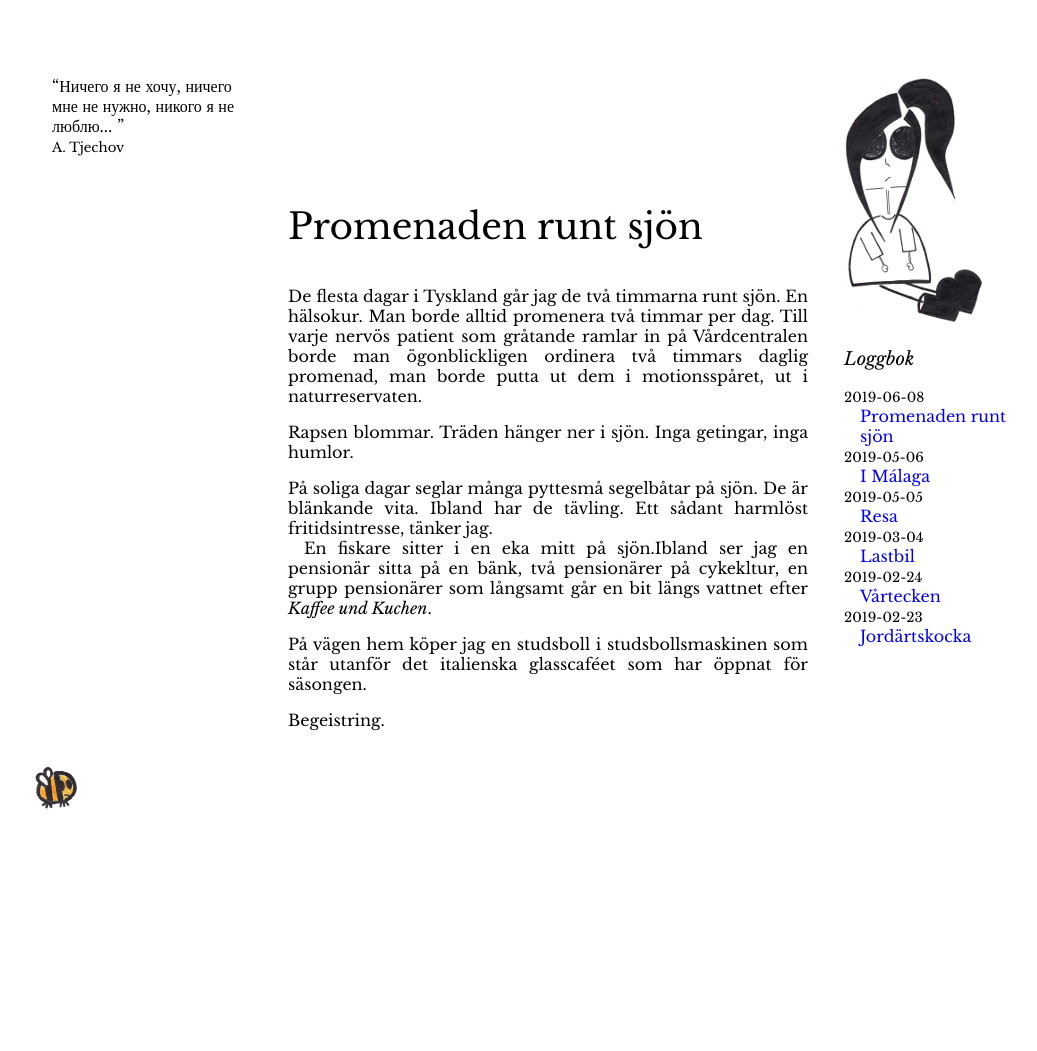
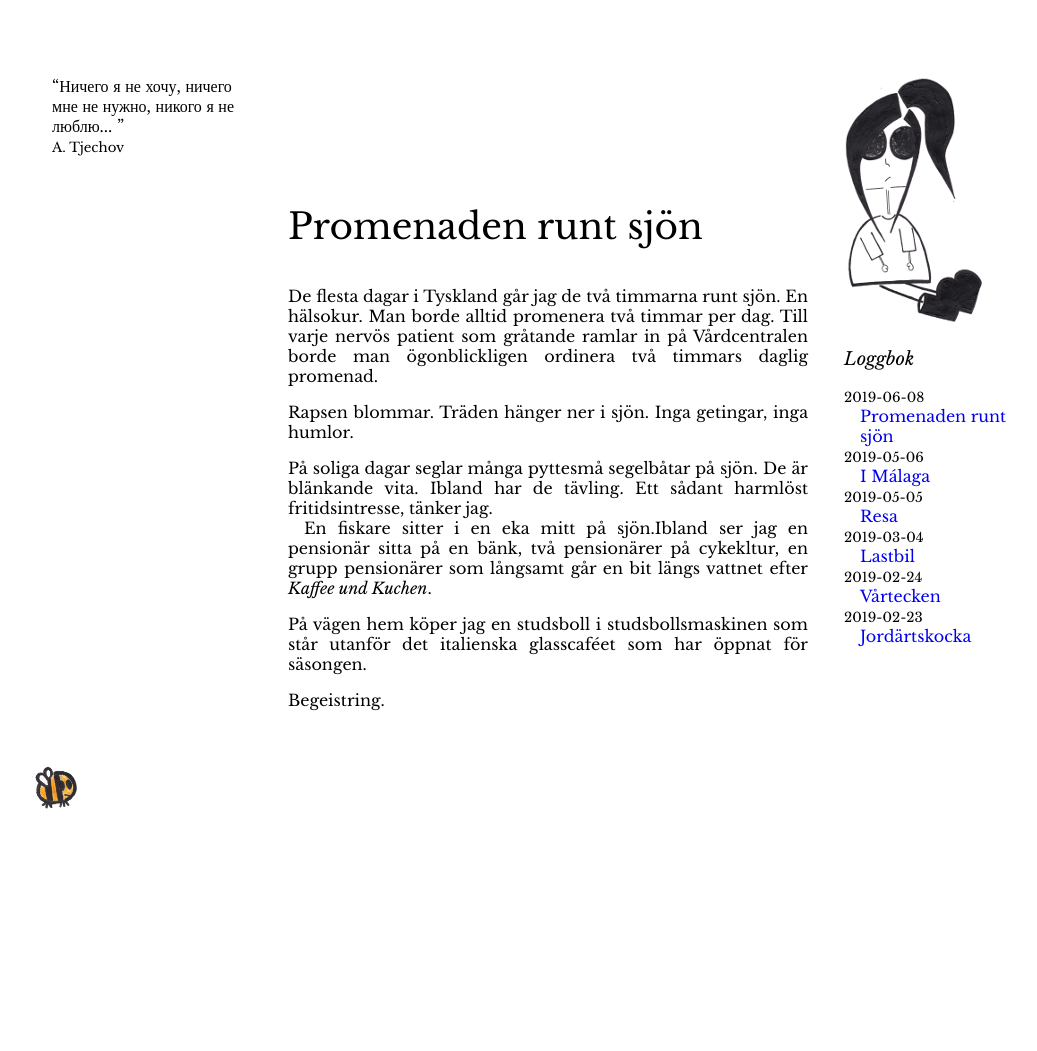
Before and after one commit to amandasandberg/amandasandberg.github.io, a Jekyll site: the page built from _posts/2019-06-08-Promenaden-runt-sjön.md, in a window 1280 px wide. Shown: the whole page, without its empty margins (92-1129 px from the left). Built offline with Jekyll 4.4.1, drawn with Linux system fonts in a browser that asks for light colours.

Commit message:
Update 2019-06-08-Promenaden-runt-sjön.md

```diff
--- a/_posts/2019-06-08-Promenaden-runt-sjön.md
+++ b/_posts/2019-06-08-Promenaden-runt-sjön.md
@@ -4,7 +4,7 @@ title: "Promenaden runt sjön"
 ---
 
 De flesta dagar i Tyskland går jag de två timmarna runt sjön. En hälsokur. Man borde alltid promenera två timmar per dag.
-Till varje nervös patient som gråtande ramlar in på Vårdcentralen borde man ögonblickligen ordinera två timmars daglig promenad, man borde putta ut dem i motionsspåret, ut i naturreservaten.
+Till varje nervös patient som gråtande ramlar in på Vårdcentralen borde man ögonblickligen ordinera två timmars daglig promenad.
 
 Rapsen blommar. Träden hänger ner i sjön. Inga getingar, inga humlor.
 
```
